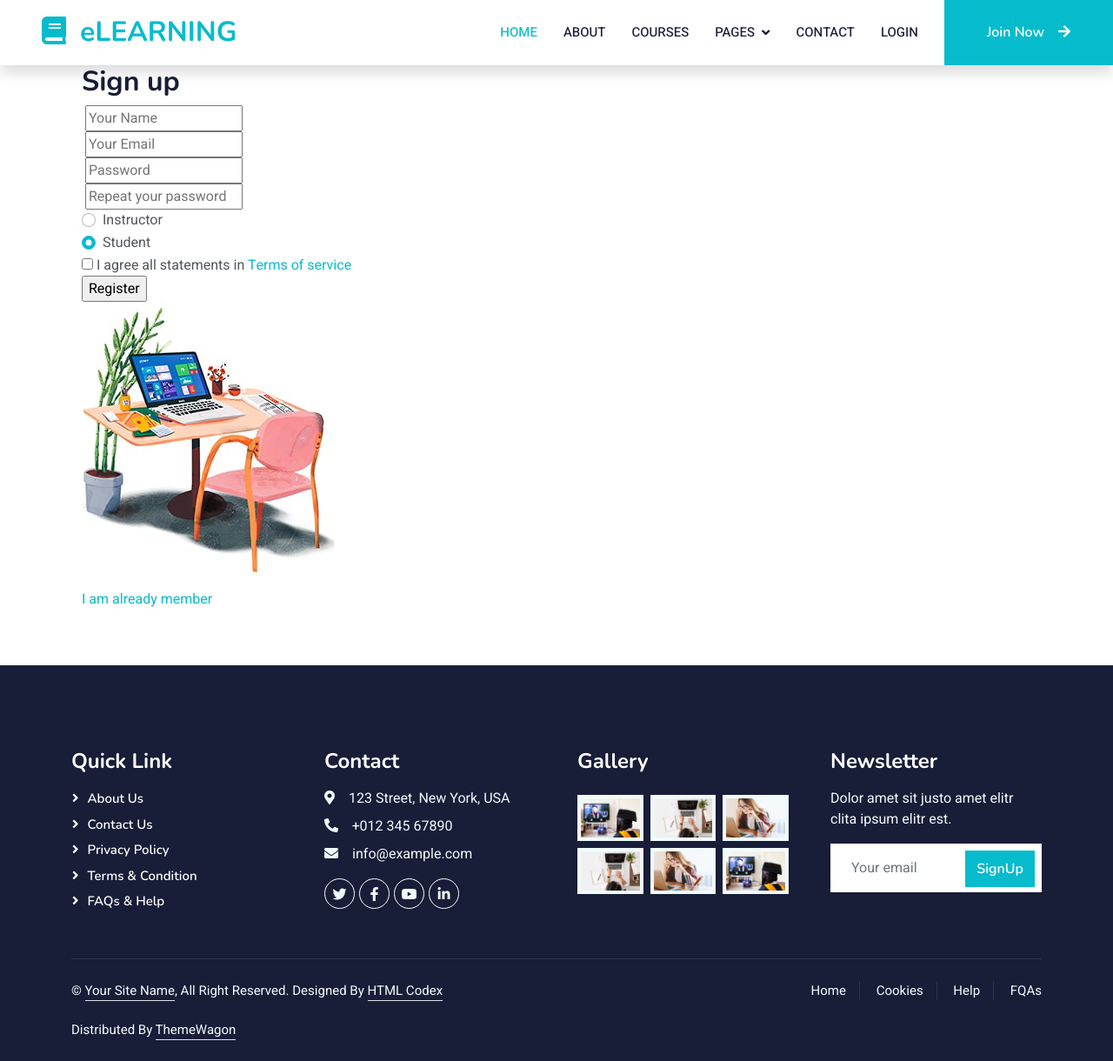
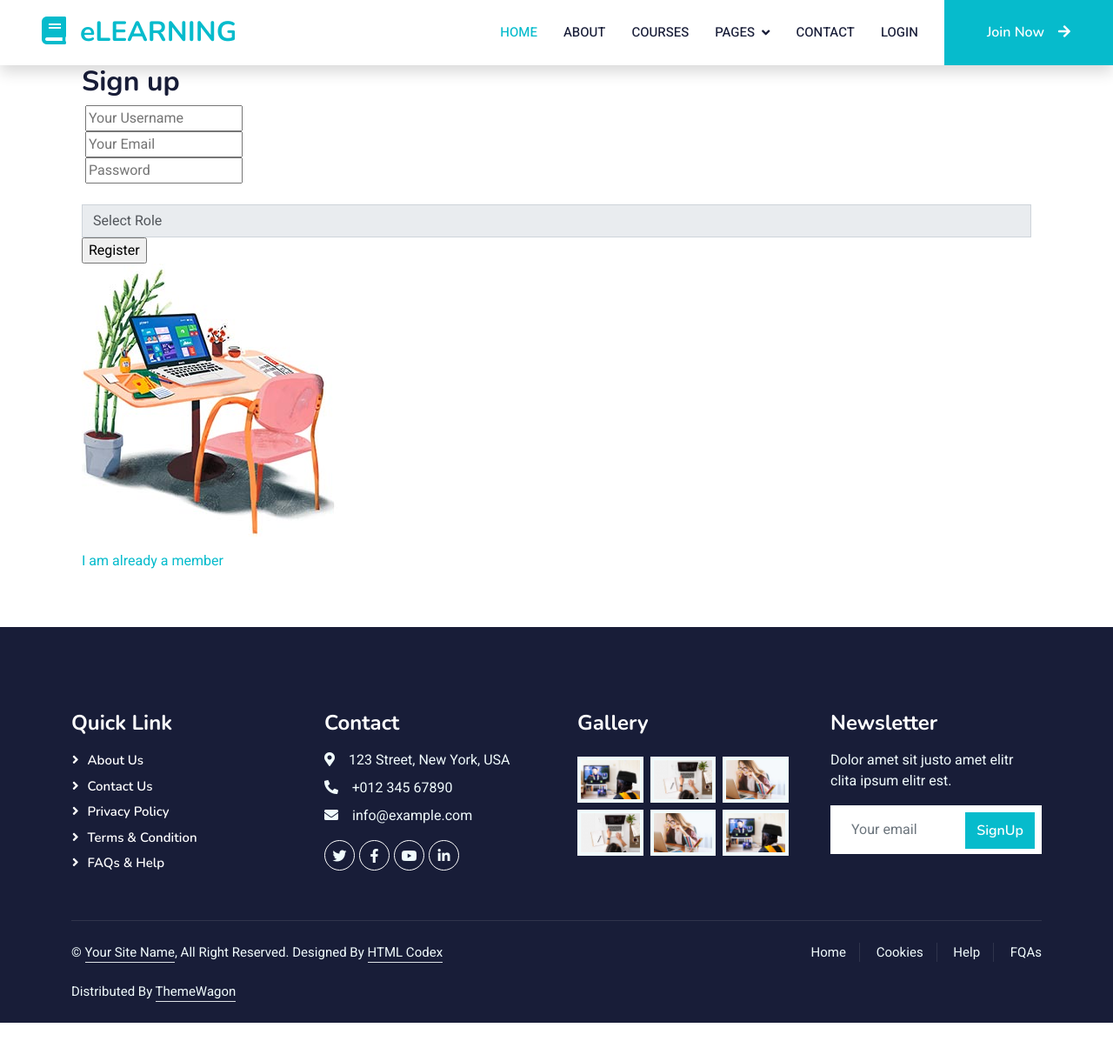
Before and after one commit to Elev8-LMS-Project-Group/LMS, an ASP.NET Core app: page /Account/Kayit in a window 1280 px wide. Shown: the whole page at 87% size. After the commit the page ends 1176 px from the top, so only its background shows below. Run offline with ASP.NET Core 8, Linux system fonts and the light colour scheme; some libraries are stand-ins or nearby versions.

Commit message:
Added search and register functionality leave security unattended :).

```diff
--- a/LMS.Models/User.cs
+++ b/LMS.Models/User.cs
@@ -15,8 +15,9 @@ namespace LMS.Models
         public string? Email { get; set; }
         [Required]
         public string Password { get; set; }
+        [Required]
         public UserRole Role { get; set; }
-        public virtual ICollection<Enrollment> Enrollments { get; set; }
+        public virtual ICollection<Enrollment>? Enrollments { get; set; }
     }
 
     public enum UserRole
--- a/LMSWeb/Controllers/AccountController.cs
+++ b/LMSWeb/Controllers/AccountController.cs
@@ -6,16 +6,19 @@ using LMS.Models;
 using LMS.DataAccess;
 using Microsoft.AspNetCore.Authorization;
 using System.Diagnostics;
+using LMS.DataAccess.Repository.IRepository;
+using LMS.Models.ViewModels;
+using Microsoft.AspNetCore.Hosting;
 
 namespace LMSWeb.Controllers
 {
     public class AccountController : Controller
     {
-        private readonly ApplicationDbContext _context;
+        private readonly IUnitOfWork _unitOfWork;
 
-        public AccountController(ApplicationDbContext context)
+        public AccountController(IUnitOfWork unitOfWork)
         {
-            _context = context;
+            _unitOfWork = unitOfWork;
         }
 
         public IActionResult Index()
@@ -24,15 +27,16 @@ namespace LMSWeb.Controllers
         }
 
         [HttpPost]
-        public async Task<IActionResult> Index([FromForm] LoginModel loginUser)
+        public async Task<IActionResult> Index([FromForm] User loginUser)
         {
             try
             {
-                var user = _context.Users.FirstOrDefault(e => e.UserName == loginUser.UserName && e.Password == loginUser.Password);
+                var user = _unitOfWork.User.Get(e => e.UserName == loginUser.UserName && e.Password == loginUser.Password);
                 if (user == null)
-                    return Redirect("Account"); // Invalid email or password.
+                    return Redirect("Account"); // Invalid username or password.
                 // Defining Cookies
                 List<Claim> claims = new List<Claim>();
+                claims.Add(new Claim("id", loginUser.UserId.ToString()));
                 claims.Add(new Claim("username", loginUser.UserName));
                 claims.Add(new Claim("password", loginUser.Password));
                 claims.Add(new Claim("role", user.Role.ToString()));
@@ -54,18 +58,53 @@ namespace LMSWeb.Controllers
             return View();
         }
 
+        [HttpPost]
+        public async Task<IActionResult> Kayit([FromForm] User loginUser)
+        {
+            try
+            {
+                var user = _unitOfWork.User.Get(e => e.UserName == loginUser.UserName);
+                if (user != null)
+                {
+                    return Redirect("Account"); // This user is already exists.
+                }
+                else
+                {
+                    if (ModelState.IsValid) // User field is intentionally nullable for now can't solve the ModelState.IsValid - User field is required problem
+                    {
+                        _unitOfWork.User.Add(loginUser);
+                        _unitOfWork.Save();
+                        TempData["success"] = "User created successfully";
+                        // Defining Cookies
+                        List<Claim> claims = new List<Claim>();
+                        claims.Add(new Claim("username", loginUser.UserName));
+                        claims.Add(new Claim("password", loginUser.Password));
+                        claims.Add(new Claim("role", user.Role.ToString()));
+                        var claimsIdentity = new ClaimsIdentity(claims, "user");
+                        var principal = new ClaimsPrincipal(claimsIdentity);
+                        // Creating Cookie
+                        await HttpContext.SignInAsync("user", principal);
+                        Console.WriteLine(HttpContext.User);
+                        return RedirectToAction("Index", "Home");
+                    }
+                    else
+                    {
+                        return View("Kayit");
+                    }
+
+                }
+            }
+            catch (Exception)
+            {
+                throw;
+            }
+        }
+
         public async Task<IActionResult> Logout()
         {
-            await HttpContext.SignOutAsync();
+            if(User.Identity.IsAuthenticated)
+                await HttpContext.SignOutAsync();
             return RedirectToAction("Index", "Home");
         }
-
     }
-
-    public class LoginModel
-    {
-        public string UserName { get; set; }
-        public string Password { get; set; }
-    }
-
 }
--- a/LMSWeb/Views/Account/Index.cshtml
+++ b/LMSWeb/Views/Account/Index.cshtml
@@ -1,4 +1,4 @@
-@model LMSWeb.Controllers.LoginModel
+@model User
 @{
 
 }
--- a/LMSWeb/Views/Account/Kayit.cshtml
+++ b/LMSWeb/Views/Account/Kayit.cshtml
@@ -1,6 +1,4 @@
-@{
-    Layout = "_Layout";
-}
+@model User
 
 <body>
     <div class="main">
@@ -10,48 +8,40 @@
                 <div class="signup-content">
                     <div class="signup-form">
                         <h2 class="form-title">Sign up</h2>
-                        <form method="POST" class="register-form" id="register-form">
+                        <form method="POST" asp-controller="Account" asp-action="Kayit" class="register-form" id="register-form">
                             <div class="form-group">
-                                <label for="name"><i class="zmdi zmdi-account material-icons-name"></i></label>
-                                <input type="text" name="name" id="name" placeholder="Your Name" />
+                                <label for="UserName"><i class="zmdi zmdi-account material-icons-name"></i></label>
+                                <input asp-for="UserName" type="text" id="UserName" placeholder="Your Username" />
                             </div>
                             <div class="form-group">
-                                <label for="email"><i class="zmdi zmdi-email"></i></label>
-                                <input type="email" name="email" id="email" placeholder="Your Email" />
+                                <label for="Email"><i class="zmdi zmdi-email"></i></label>
+                                <input asp-for="Email" type="email" id="Email" placeholder="Your Email" />
                             </div>
                             <div class="form-group">
-                                <label for="pass"><i class="zmdi zmdi-lock"></i></label>
-                                <input type="password" name="pass" id="pass" placeholder="Password" />
+                                <label for="Password"><i class="zmdi zmdi-lock"></i></label>
+                                <input asp-for="Password" type="password" id="Password" placeholder="Password" />
                             </div>
                             <div class="form-group">
-                                <label for="re-pass"><i class="zmdi zmdi-lock-outline"></i></label>
-                                <input type="password" name="re_pass" id="re_pass" placeholder="Repeat your password" />
-                            </div>
-                            <div class="form-check">
-                                <input class="form-check-input" type="radio" name="flexRadioDefault" id="flexRadioDefault1">
-                                <label class="form-check-label" for="flexRadioDefault1">
-                                    Instructor
-                                </label>
-                            </div>
-                            <div class="form-check">
-                                <input class="form-check-input" type="radio" name="flexRadioDefault" id="flexRadioDefault2" checked>
-                                <label class="form-check-label" for="flexRadioDefault2">
-                                    Student
-                                </label>
+                                <label for="Role"><i class="zmdi zmdi-lock-outline"></i></label>
+                                <select asp-for="Role" id="Role" class="form-control">
+                                    <option value="">Select Role</option>
+                                    @foreach (var role in Enum.GetValues(typeof(UserRole)).Cast<UserRole>().Where(r => r != UserRole.Admin))
+                                    {
+                                        <option value="@role">@role</option>
+                                    }
+                                </select>
+                                <span asp-validation-for="Role" class="text-danger"></span>
                             </div>
 
-                            <div class="form-group">
-                                <input type="checkbox" name="agree-term" id="agree-term" class="agree-term" />
-                                <label for="agree-term" class="label-agree-term"><span><span></span></span>I agree all statements in  <a href="#" class="term-service">Terms of service</a></label>
-                            </div>
+                            <!-- Other form elements -->
                             <div class="form-group form-button">
-                                <input type="submit" name="signup" id="signup" class="form-submit" value="Register" />
+                                <input type="submit" name="signin" id="signin" class="form-submit" value="Register" />
                             </div>
                         </form>
                     </div>
                     <div class="signup-image">
                         <figure><img src="loginimages/signup-image.jpg" alt="sing up image"></figure>
-                        <a href="#" class="signup-image-link">I am already member</a>
+                        <a href="#" class="signup-image-link">I am already a member</a>
                     </div>
                 </div>
             </div>
@@ -60,4 +50,4 @@
     <!-- JS -->
     <script src="loginvendor/jquery/jquery.min.js"></script>
     <script src="loginjs/main.js"></script>
-</body><!-- This templates was made by Colorlib (https://colorlib.com) -->
+</body>
--- a/LMSWeb/Views/Course/Index.cshtml
+++ b/LMSWeb/Views/Course/Index.cshtml
@@ -6,6 +6,12 @@
         <div class="text-center wow fadeInUp" data-wow-delay="0.1s">
             <h6 class="section-title bg-white text-center text-primary px-3">Courses</h6>
             <div class="col-6 text-end">
+                <form method="GET" asp-controller="Course" asp-action="Search" class="form-inline">
+                    <div class="form-group">
+                        <input type="text" name="search" placeholder="Search by Title" class="form-control" />
+                    </div>
+                    <button type="submit" class="btn btn-primary">Search</button>
+                </form>
                 <a asp-controller="Course" asp-action="Upsert" class="btn btn-primary">
                     Create Course
                 </a>
```
Also changed, not shown: LMSWeb/Controllers/CourseController.cs (+14 -0 lines).
